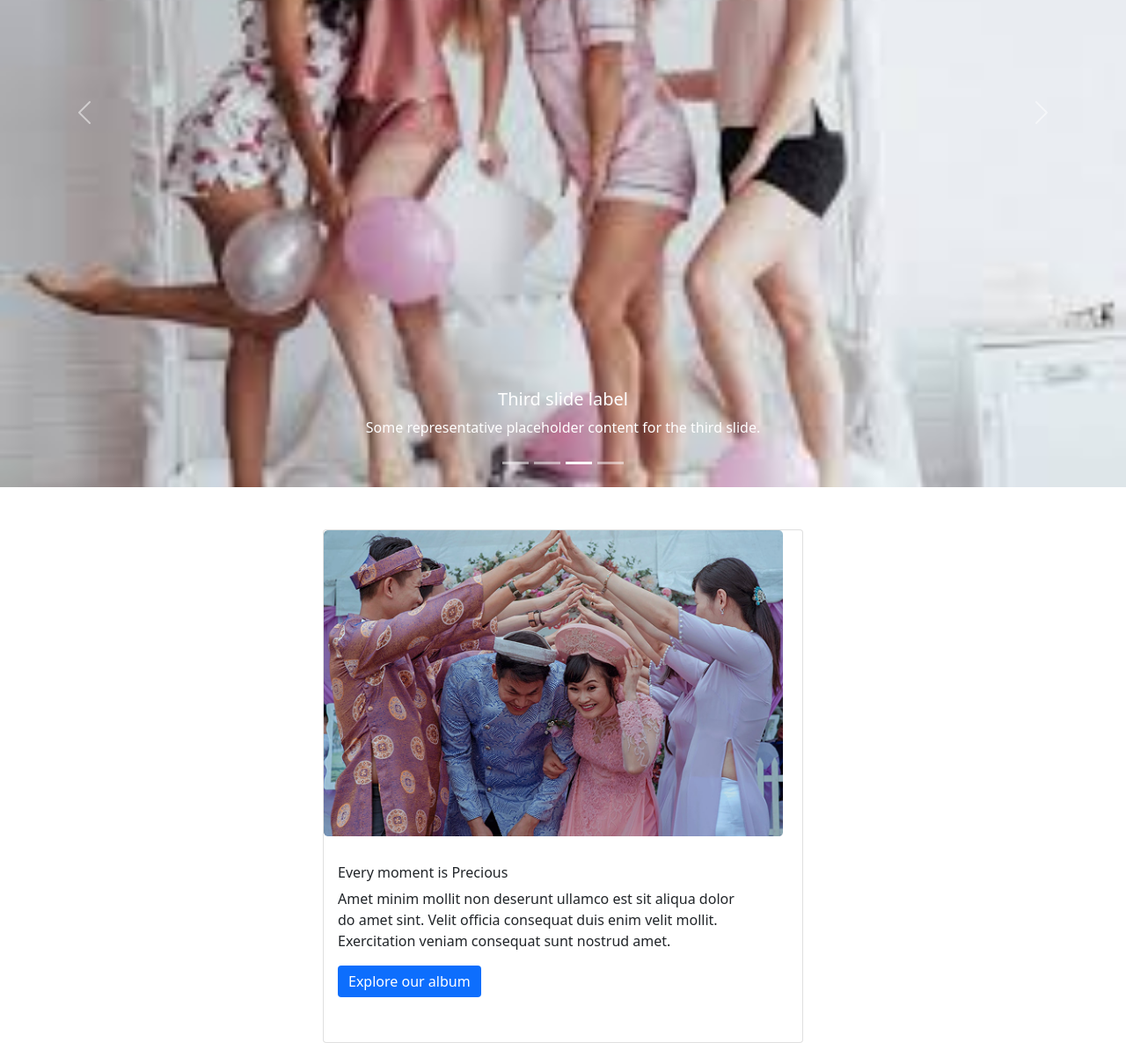
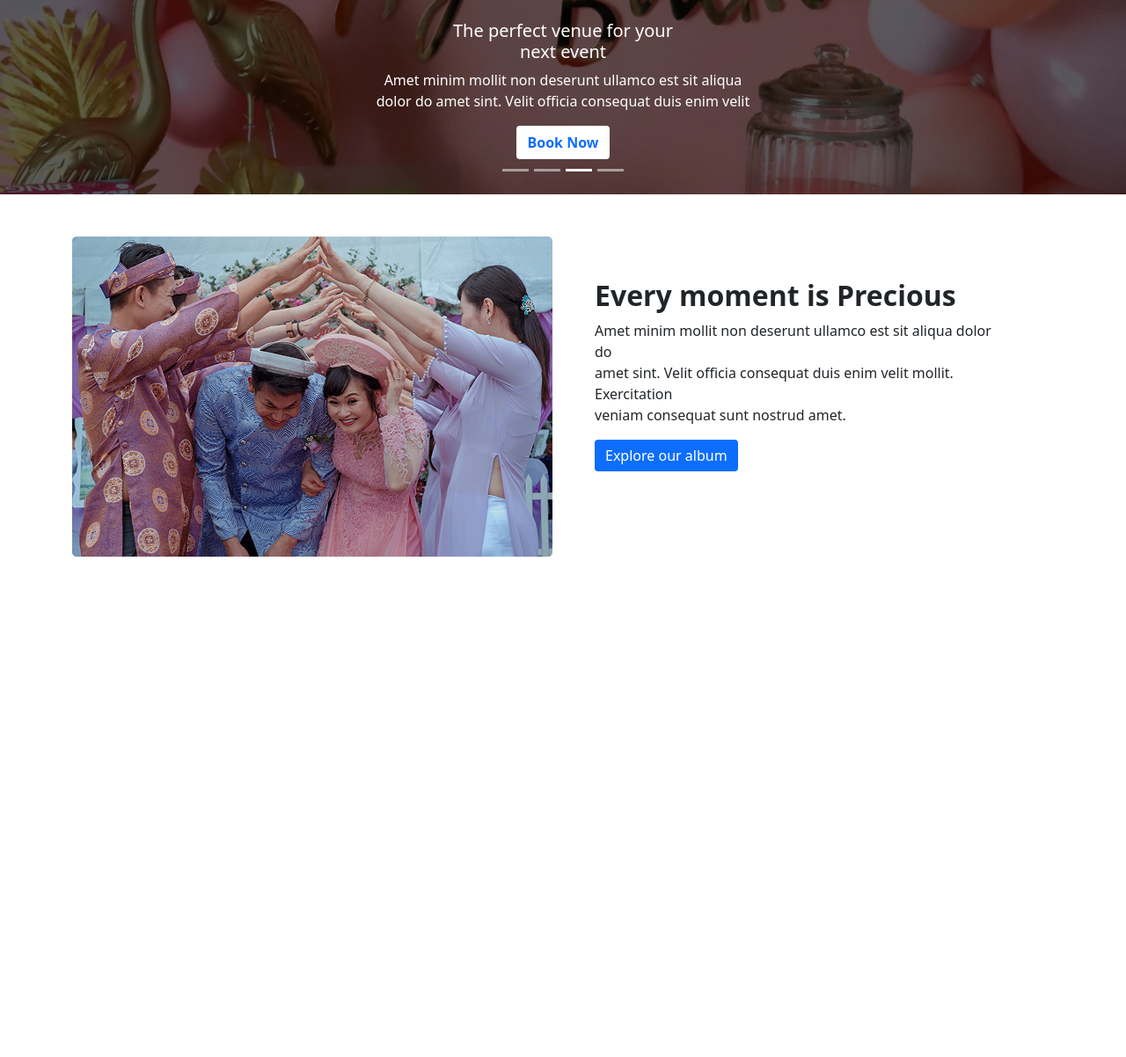
Before and after one commit to programingsikhbo/secondProject, a plain HTML site: page index.html in a window 1280 px wide. Shown: the part 354-1556 px from the top of the page at 88% size. After the commit the page ends 987 px from the top, so only its background shows below. Drawn offline with nearby package versions, Linux system fonts and the light colour scheme.

Commit message:
carousel complete

```diff
--- a/index.html
+++ b/index.html
@@ -64,6 +64,8 @@
   </header>
 
   <body>
+
+
     <!-- Carousel starts here -->
     <section>
       <div
@@ -105,50 +107,53 @@
         <div class="carousel-inner">
           <div class="carousel-item active" data-bs-interval="2000">
             <img src="./img/1stPic.png" class="d-block w-100" alt="..." />
-            <div class="carousel-caption d-none d-md-block">
-              <h5>The perfect venue for your <br />next event</h5>
+            <div class="carousel-caption d-none d-md-block ">
+              <h5 >The perfect venue for your <br />next event</h5>
               <p>
-                Some representative placeholder content for the first slide.
+                Amet minim mollit non deserunt ullamco est sit aliqua <br> dolor do amet sint. Velit officia consequat duis enim velit
               </p>
-              <button type="button" class="btn btn-white text-info bg-white">
+              <button type="button" class="btn btn-white text-primary bg-white fw-bold">
                 Book Now
               </button>
             </div>
           </div>
           <!-- item2 -->
           <div class="carousel-item" data-bs-interval="2000">
-            <img src="./img/green.jpg" class="d-block w-100" alt="..." />
+            <img src="./img/2nd.png" class="d-block w-100" alt="..." />
             <div class="carousel-caption d-none d-md-block">
-              <h5>Second slide label</h5>
+              <h5>The perfect venue for your <br />next event</h5>
               <p>
-                Some representative placeholder content for the second slide.
+                Amet minim mollit non deserunt ullamco est sit aliqua <br> dolor do amet sint. Velit officia consequat duis enim velit
               </p>
-              <button
-                type="button"
-                class="btn btn-primary btn-lg text-info bg-white border-0"
-              >
-                Large button
+              <button type="button" class="btn btn-white text-primary bg-white fw-bold">
+                Book Now
               </button>
             </div>
           </div>
           <!-- item3 -->
           <div class="carousel-item" data-bs-interval="2000">
-            <img src="./img/im3.jpg" class="d-block w-100" alt="..." />
+            <img src="./img/3rd.png" class="d-block w-100" alt="..." />
             <div class="carousel-caption d-none d-md-block">
-              <h5>Third slide label</h5>
+              <h5>The perfect venue for your <br />next event</h5>
               <p>
-                Some representative placeholder content for the third slide.
+                Amet minim mollit non deserunt ullamco est sit aliqua <br> dolor do amet sint. Velit officia consequat duis enim velit
               </p>
+              <button type="button" class="btn btn-white text-primary bg-white fw-bold">
+                Book Now
+              </button>
             </div>
           </div>
           <!-- item4 -->
           <div class="carousel-item" data-bs-interval="2000">
-            <img src="./img/im2.jpg" class="d-block w-100" alt="..." />
+            <img src="./img/4th.png" class="d-block w-100" alt="..." />
             <div class="carousel-caption d-none d-md-block">
-              <h5>Third slide label</h5>
+              <h5>The perfect venue for your <br />next event</h5>
               <p>
-                Some representative placeholder content for the third slide.
+                Amet minim mollit non deserunt ullamco est sit aliqua <br> dolor do amet sint. Velit officia consequat duis enim velit
               </p>
+              <button type="button" class="btn btn-white text-primary bg-white fw-bold">
+                Book Now
+              </button>
             </div>
           </div>
         </div>
@@ -173,32 +178,28 @@
       </div>
     </section>
 
-    <section class="d-flex justify-content-center">
-      <div class="card mb-3 mt-5" style="max-width: 546px">
-        <div class="row grow-0">
-          <div class="col-md-4 card2">
-            <img
-              src="./img/img2.png"
-              class="img-fluid rounded-start"
-              alt="..."
-            />
+
+
+<section >
+  <div class="d-flex flex-grow-0   container mt-5">
+  <div>
+    <img src="./img/img2.png" alt="">
   </div>
-          <div class="col-md-8">
-            <div class="card-body flex-wrap">
-              <h6 class="card-title">Every moment is Precious</h6>
+  <div class=" mx-5 mt-5 ">
+    <h2 class="card-title fw-bold">Every moment is Precious</h2>
     <p class="card-text">
-                Amet minim mollit non deserunt ullamco est sit aliqua dolor do
+      Amet minim mollit non deserunt ullamco est sit aliqua dolor do <br>
       amet sint. Velit officia consequat duis enim velit mollit.
-                Exercitation veniam consequat sunt nostrud amet.
+      Exercitation <br> veniam consequat sunt nostrud amet.
     </p>
     <button class="text-white btn btn-primary border-0">
       Explore our album
     </button>
   </div>
 </div>
-        </div>
-      </div>
 </section>
+
+
 
     <script
       src="https://cdn.jsdelivr.net/npm/bootstrap@5.0.2/dist/js/bootstrap.bundle.min.js"
```
Also changed, not shown: img/2nd.png (added), img/3rd.png (added), img/4th.png (added), img/gol.jpg (deleted), img/green.jpg (deleted), img/im2.jpg (deleted), img/im3.jpg (deleted). Lines whose indentation alone changed are shown as unchanged.
